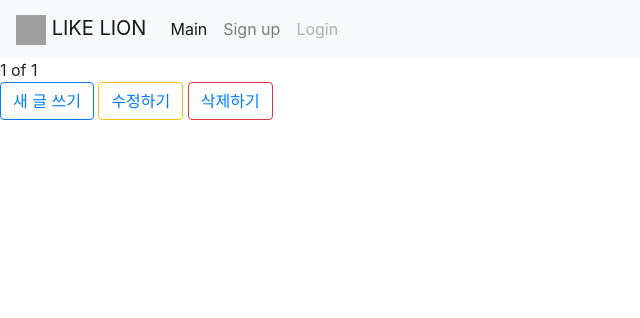
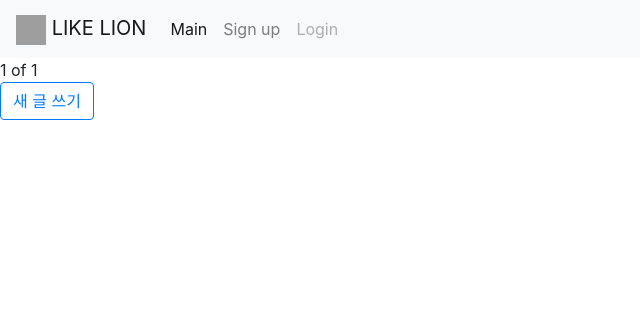
Before and after one commit to haeun218/3rd_project, a Django app: page / in a window 1280 px wide. Shown: the top 318 px of the page, without its empty margins (0-640 px from the left). Run offline with Django 3.2, Linux system fonts and the light colour scheme; data that the repository does not hold is empty; some libraries are stand-ins or nearby versions; grey boxes are pictures that could not be loaded.

Commit message:
commit for deploy6

```diff
--- a/diaryapp/templates/crud/main.html
+++ b/diaryapp/templates/crud/main.html
@@ -39,15 +39,6 @@
 <button type="button" class="btn btn-outline-primary">
     <a href="{% url 'postcreate' %}">새 글 쓰기</a>
 </button>
-
-<button type="button" class="btn btn-outline-warning">
-    <a href="{% url 'postupdate' post.id %}">수정하기</a>
-</button>
-
-<button type="button" class="btn btn-outline-danger">
-    <a href="{% url 'postdelete' post.id %}" onclick="return confirm('정말 삭제하시겠습니까?')">삭제하기</a>
-</button>
-
 </div>
 
 {%endblock%}
```
